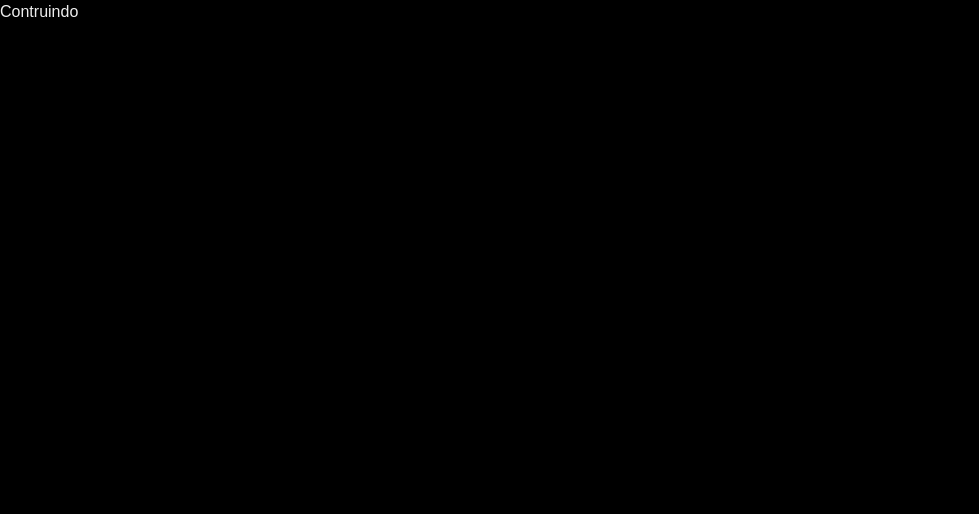
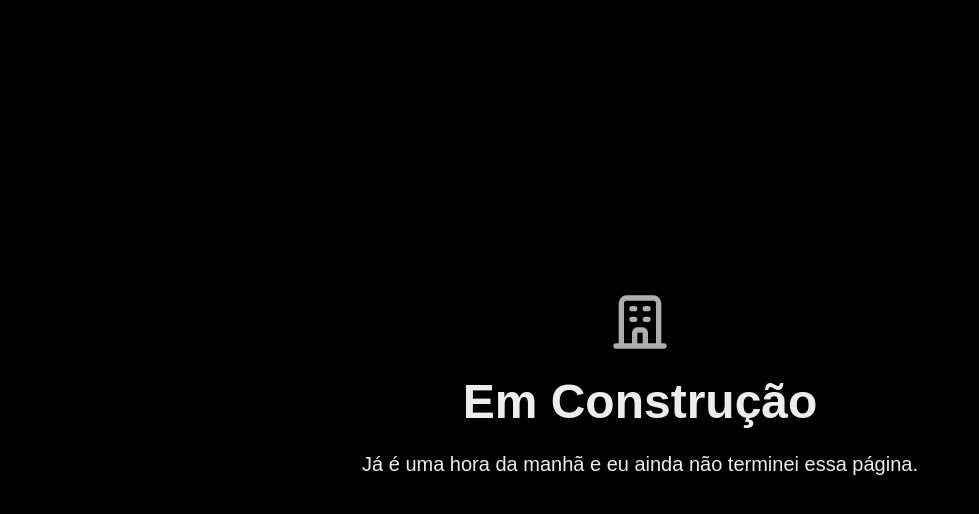
Before and after one commit to IsraelBonicenha/my-profissao-cc, a Next.js app: page /pilares/data in a window 1280 px wide. Shown: the top 514 px of the page, without its empty margins (0-979 px from the left). Built offline with nearby package versions, Linux system fonts and the light colour scheme.

Commit message:
feat: adicionando 'Em Contrução' em todas as page

```diff
--- a/src/app/pilares/data/page.js
+++ b/src/app/pilares/data/page.js
@@ -1,7 +1,18 @@
 export default function Data(){
     return (
-        <div>
-            <h1>Contruindo</h1>
+        <div className="flex flex-col min-h-screen overflow-x-hidden">
+            <main className="flex-grow flex flex-col items-center justify-center px-4 sm:px-10 md:px-20 mt-16 mb-16">
+                <div className="text-center">
+                    <div className="animate-pulse">
+                        <svg className="mx-auto h-16 w-16 text-current" fill="none" viewBox="0 0 24 24" stroke="currentColor">
+                            <path strokeLinecap="round" strokeLinejoin="round" strokeWidth={2} d="M19 21V5a2 2 0 00-2-2H7a2 2 0 00-2 2v16m14 0h2m-2 0h-5m-9 0H3m2 0h5M9 7h1m-1 4h1m4-4h1m-1 4h1m-5 10v-5a1 1 0 011-1h2a1 1 0 011 1v5m-4 0h4" />
+                        </svg>
+                    </div>
+                    <br />
+                    <h1 className="text-4xl md:text-5xl font-bold mb-6">Em Construção</h1>
+                    <p className="text-lg md:text-xl mb-8">Já é uma hora da manhã e eu ainda não terminei essa página.</p>
+                </div>
+            </main>
         </div>
     );
 }
--- a/src/app/pilares/games/page.js
+++ b/src/app/pilares/games/page.js
@@ -1,7 +1,18 @@
 export default function Games(){
     return (
-        <div>
-            <h1>Contruindo</h1>
+        <div className="flex flex-col min-h-screen overflow-x-hidden">
+            <main className="flex-grow flex flex-col items-center justify-center px-4 sm:px-10 md:px-20 mt-16 mb-16">
+                <div className="text-center">
+                    <div className="animate-pulse">
+                        <svg className="mx-auto h-16 w-16 text-current" fill="none" viewBox="0 0 24 24" stroke="currentColor">
+                            <path strokeLinecap="round" strokeLinejoin="round" strokeWidth={2} d="M19 21V5a2 2 0 00-2-2H7a2 2 0 00-2 2v16m14 0h2m-2 0h-5m-9 0H3m2 0h5M9 7h1m-1 4h1m4-4h1m-1 4h1m-5 10v-5a1 1 0 011-1h2a1 1 0 011 1v5m-4 0h4" />
+                        </svg>
+                    </div>
+                    <br />
+                    <h1 className="text-4xl md:text-5xl font-bold mb-6">Em Construção</h1>
+                    <p className="text-lg md:text-xl mb-8">Já é uma hora da manhã e eu ainda não terminei essa página.</p>
+                </div>
+            </main>
         </div>
     );
 }
--- a/src/app/pilares/hardware/page.js
+++ b/src/app/pilares/hardware/page.js
@@ -1,7 +1,18 @@
 export default function Hardware(){
     return (
-        <div>
-            <h1>Contruindo</h1>
+        <div className="flex flex-col min-h-screen overflow-x-hidden">
+            <main className="flex-grow flex flex-col items-center justify-center px-4 sm:px-10 md:px-20 mt-16 mb-16">
+                <div className="text-center">
+                    <div className="animate-pulse">
+                        <svg className="mx-auto h-16 w-16 text-current" fill="none" viewBox="0 0 24 24" stroke="currentColor">
+                            <path strokeLinecap="round" strokeLinejoin="round" strokeWidth={2} d="M19 21V5a2 2 0 00-2-2H7a2 2 0 00-2 2v16m14 0h2m-2 0h-5m-9 0H3m2 0h5M9 7h1m-1 4h1m4-4h1m-1 4h1m-5 10v-5a1 1 0 011-1h2a1 1 0 011 1v5m-4 0h4" />
+                        </svg>
+                    </div>
+                    <br />
+                    <h1 className="text-4xl md:text-5xl font-bold mb-6">Em Construção</h1>
+                    <p className="text-lg md:text-xl mb-8">Já é uma hora da manhã e eu ainda não terminei essa página.</p>
+                </div>
+            </main>
         </div>
     );
 }
--- a/src/app/pilares/security/page.js
+++ b/src/app/pilares/security/page.js
@@ -1,7 +1,18 @@
 export default function Security(){
     return (
-        <div>
-            <h1>Contruindo</h1>
+        <div className="flex flex-col min-h-screen overflow-x-hidden">
+            <main className="flex-grow flex flex-col items-center justify-center px-4 sm:px-10 md:px-20 mt-16 mb-16">
+                <div className="text-center">
+                    <div className="animate-pulse">
+                        <svg className="mx-auto h-16 w-16 text-current" fill="none" viewBox="0 0 24 24" stroke="currentColor">
+                            <path strokeLinecap="round" strokeLinejoin="round" strokeWidth={2} d="M19 21V5a2 2 0 00-2-2H7a2 2 0 00-2 2v16m14 0h2m-2 0h-5m-9 0H3m2 0h5M9 7h1m-1 4h1m4-4h1m-1 4h1m-5 10v-5a1 1 0 011-1h2a1 1 0 011 1v5m-4 0h4" />
+                        </svg>
+                    </div>
+                    <br />
+                    <h1 className="text-4xl md:text-5xl font-bold mb-6">Em Construção</h1>
+                    <p className="text-lg md:text-xl mb-8">Já é uma hora da manhã e eu ainda não terminei essa página.</p>
+                </div>
+            </main>
         </div>
     );
 }
--- a/src/app/pilares/software/page.js
+++ b/src/app/pilares/software/page.js
@@ -1,7 +1,20 @@
-export default function Software(){
+import React from 'react';
+
+export default function Software() {
     return (
-        <div>
-            <h1>Contruindo</h1>
+        <div className="flex flex-col min-h-screen overflow-x-hidden">
+            <main className="flex-grow flex flex-col items-center justify-center px-4 sm:px-10 md:px-20 mt-16 mb-16">
+                <div className="text-center">
+                    <div className="animate-pulse">
+                        <svg className="mx-auto h-16 w-16 text-current" fill="none" viewBox="0 0 24 24" stroke="currentColor">
+                            <path strokeLinecap="round" strokeLinejoin="round" strokeWidth={2} d="M19 21V5a2 2 0 00-2-2H7a2 2 0 00-2 2v16m14 0h2m-2 0h-5m-9 0H3m2 0h5M9 7h1m-1 4h1m4-4h1m-1 4h1m-5 10v-5a1 1 0 011-1h2a1 1 0 011 1v5m-4 0h4" />
+                        </svg>
+                    </div>
+                    <br />
+                    <h1 className="text-4xl md:text-5xl font-bold mb-6">Em Construção</h1>
+                    <p className="text-lg md:text-xl mb-8">Já é uma hora da manhã e eu ainda não terminei essa página.</p>
+                </div>
+            </main>
         </div>
     );
 }
```
